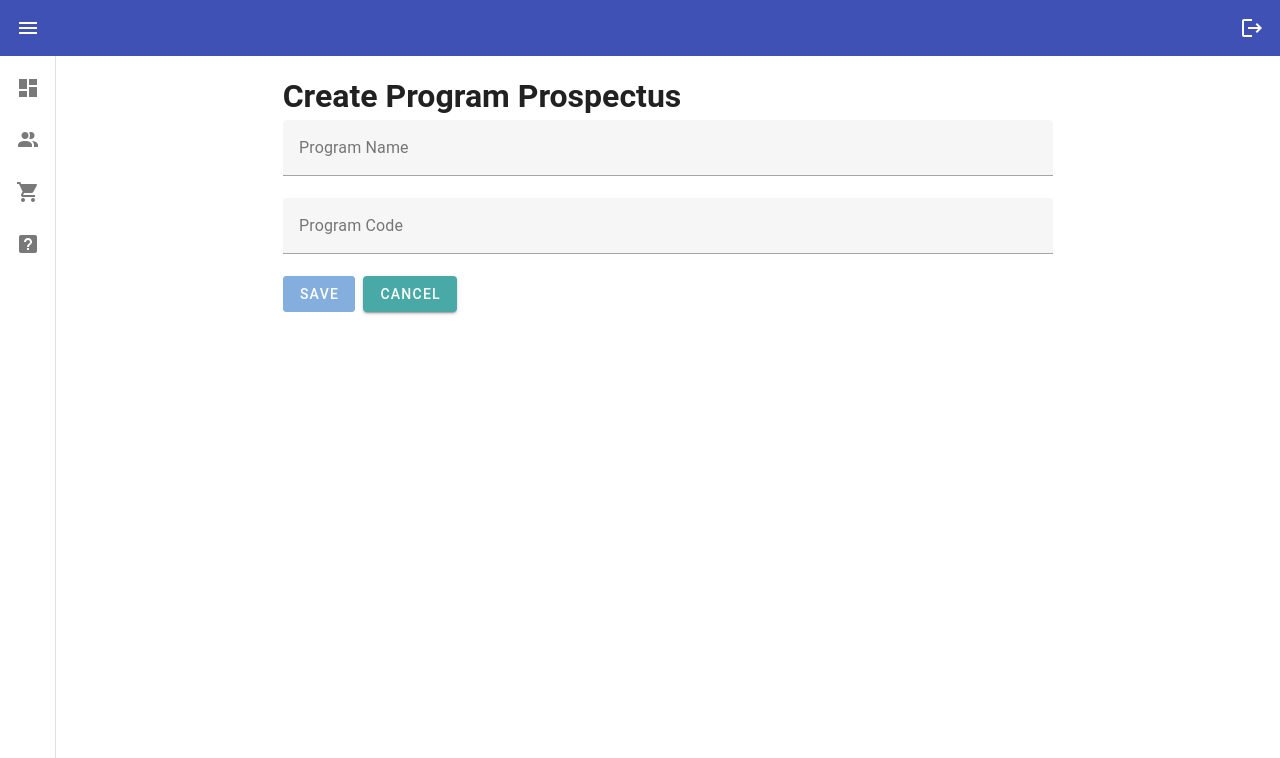
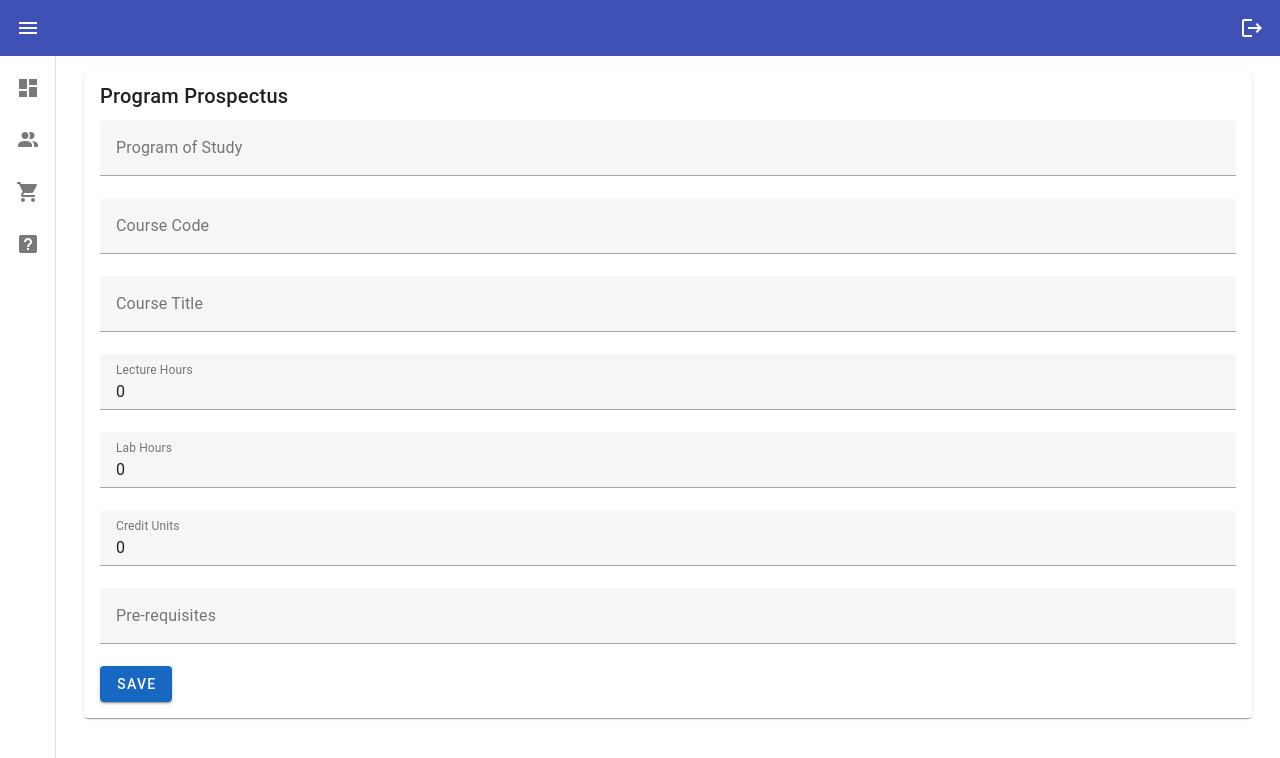
Before and after one commit to zepoy-duero/se_frontend, a Vue app: page /create-program-prospectus in a window 1280 px wide. Shown: the top 758 px of the page. Built offline with nearby package versions, Linux system fonts and the light colour scheme.

Commit message:
added prospectus components

```diff
--- a/src/components/CreateProgramProspectus.vue
+++ b/src/components/CreateProgramProspectus.vue
@@ -1,81 +1,49 @@
 <template>
   <v-container>
-    <v-row>
-      <v-col cols="12" md="8" offset-md="2">
-        <h1>Create Program Prospectus</h1>
-
-        <v-form ref="form" v-model="valid" lazy-validation>
-          <v-text-field
-            v-model="programProspectus.name"
-            label="Program Name"
-            :rules="[rules.required]"
-            required
-          ></v-text-field>
-
-          <v-text-field
-            v-model="programProspectus.code"
-            label="Program Code"
-            :rules="[rules.required]"
-            required
-          ></v-text-field>
-
-          <v-btn
-            class="mr-2"
-            color="primary"
-            @click="createProgramProspectus"
-            :disabled="!valid"
-          >
-            Save
-          </v-btn>
-          <v-btn @click="$router.go(-1)" color="secondary">Cancel</v-btn>
+    <v-card>
+      <v-card-title>Program Prospectus</v-card-title>
+      <v-card-text>
+        <v-form ref="form">
+          <v-text-field v-model="form.program_of_study" label="Program of Study" required></v-text-field>
+          <v-text-field v-model="form.course_code" label="Course Code" required></v-text-field>
+          <v-text-field v-model="form.course_title" label="Course Title" required></v-text-field>
+          <v-text-field v-model="form.no_of_hours_lec" label="Lecture Hours" type="number" required></v-text-field>
+          <v-text-field v-model="form.no_of_hours_lab" label="Lab Hours" type="number" required></v-text-field>
+          <v-text-field v-model="form.credit_units" label="Credit Units" type="number" required></v-text-field>
+          <v-text-field v-model="form.pre_requisites" label="Pre-requisites"></v-text-field>
+          <v-btn color="primary" @click="saveProspectus">Save</v-btn>
         </v-form>
-
-        <v-alert v-if="error" type="error" class="mt-4">
-          {{ error }}
-        </v-alert>
-
-        <v-alert v-if="success" type="success" class="mt-4">
-          Program Prospectus created successfully!
-        </v-alert>
-      </v-col>
-    </v-row>
+      </v-card-text>
+    </v-card>
   </v-container>
 </template>
 
-  <script>
-import apiClient from "../services/api";
-
+<script>
+import apiClient from '@/services/api';
 export default {
   data() {
     return {
-      valid: false,
-      programProspectus: {
-        name: "",
-        code: "",
-      },
-      error: null,
-      success: false,
-      rules: {
-        required: (value) => !!value || "Required.",
+      form: {
+        program_of_study: '',
+        course_code: '',
+        course_title: '',
+        no_of_hours_lec: 0,
+        no_of_hours_lab: 0,
+        credit_units: 0.0,
+        pre_requisites: '',
       },
     };
   },
   methods: {
-    createProgramProspectus() {
-      this.error = null;
-      this.success = false;
-
-      apiClient
-        .post("/program-prospectuses", this.programProspectus)
-        .then(() => {
-          this.success = true;
-          this.programProspectus = { name: "", code: "" }; // Reset form
-          this.$refs.form.resetValidation(); // Reset form validation
-        })
-        .catch((error) => {
-          this.error = "Failed to create program prospectus.";
-          console.error(error);
+    async saveProspectus() {
+      try {
+        await apiClient.post('/program-prospectus', this.form).then(() => {
+          this.$router.push({ name: "ProgramProspectus" });
         });
+        alert('Program Prospectus Saved!');
+      } catch (error) {
+        console.error('Error saving:', error);
+      }
     },
   },
 };
--- a/src/components/ProgramProspectus.vue
+++ b/src/components/ProgramProspectus.vue
@@ -9,6 +9,7 @@
           item-value="id"
           class="elevation-1"
           :items-per-page="5"
+          fixed-header
         >
           <template v-slot:top>
             <v-toolbar class="px-2" flat>
@@ -27,12 +28,16 @@
           </template>
 
           <template v-slot:item.actions="{ item }">
-            <v-btn icon @click="editProgramProspectus(item.id)">
-              <v-icon>mdi-pencil</v-icon>
-            </v-btn>
-            <v-btn icon @click="deleteProgramProspectus(item.id)">
-              <v-icon>mdi-delete</v-icon>
-            </v-btn>
+            <v-icon color="blue" @click="editProgramProspectus(item.id)"
+                >mdi-pencil</v-icon
+              >
+              <v-icon
+                class="mx-2"
+                color="red"
+                @click="deleteProgramProspectus(item.id)"
+                >mdi-delete</v-icon
+              >
+
           </template>
         </v-data-table>
       </v-col>
@@ -47,7 +52,7 @@ export default {
   data() {
     return {
       headers: [
-        { text: "Program of Study", value: "program_of_study" },
+        { text: "Program of Study", value: "program_of_study",align:"start" },
         { text: "Course Code", value: "course_code" },
         { text: "Course Title", value: "course_title" },
         { text: "Credit Units", value: "credit_units" },
@@ -62,7 +67,7 @@ export default {
   methods: {
     fetchProgramProspectuses() {
       apiClient
-        .get("/program-prospectuses")
+        .get("/program-prospectus")
         .then((response) => {
           this.programProspectuses = response.data;
         })
@@ -75,13 +80,13 @@ export default {
     },
     editProgramProspectus(programProspectusId) {
       this.$router.push({
-        name: "EditProgramProspectus",
+        name: "EditProgramProspect",
         params: { id: programProspectusId },
       });
     },
-    deleteProgramProspectus(programProspectusId) {
+    deleteProgramProspect(programProspectusId) {
       apiClient
-        .delete(`/program-prospectuses/${programProspectusId}`)
+        .delete(`/program-prospectus/${programProspectusId}`)
         .then(() => {
           this.fetchProgramProspectuses();
         })
```
